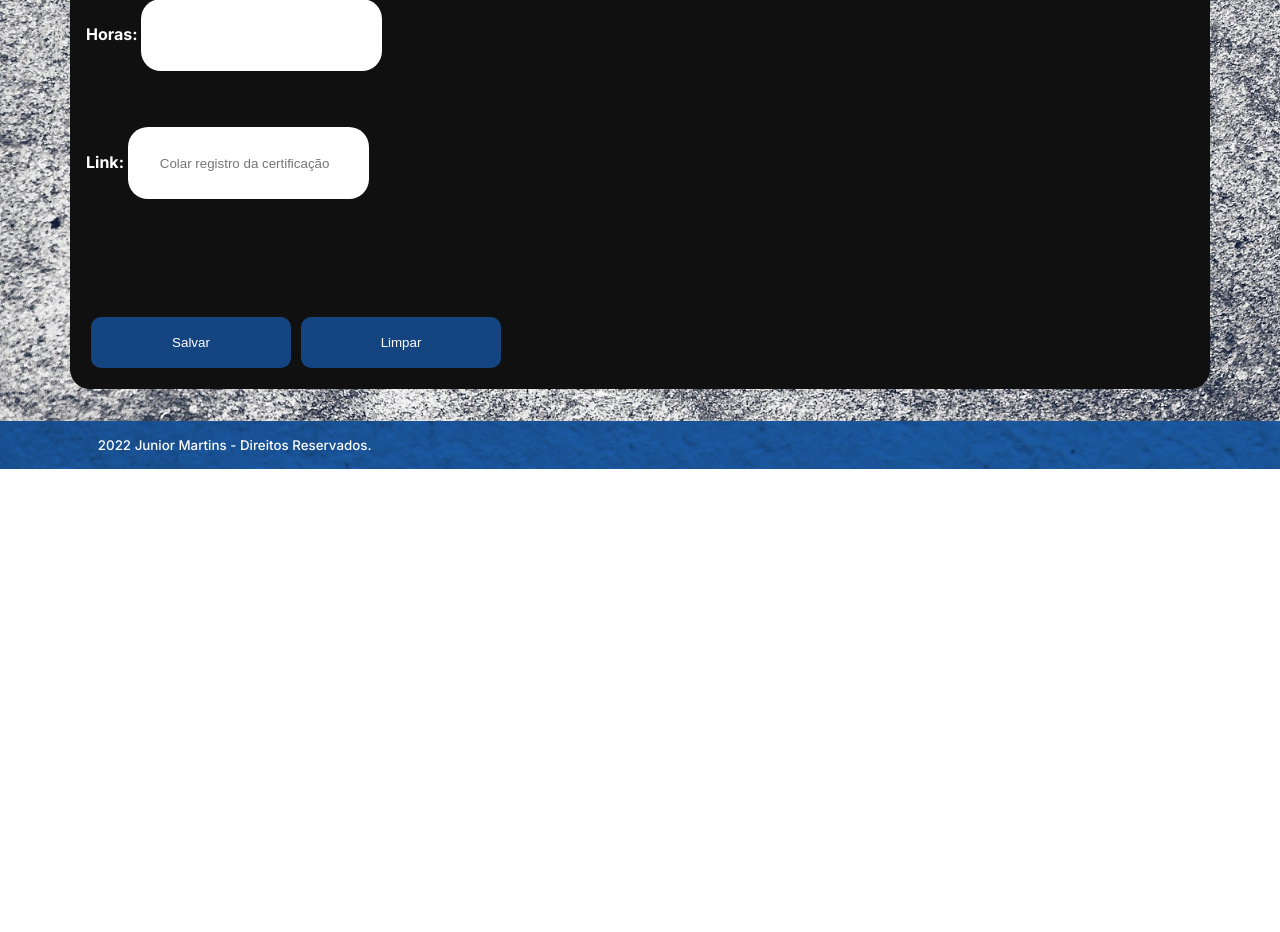
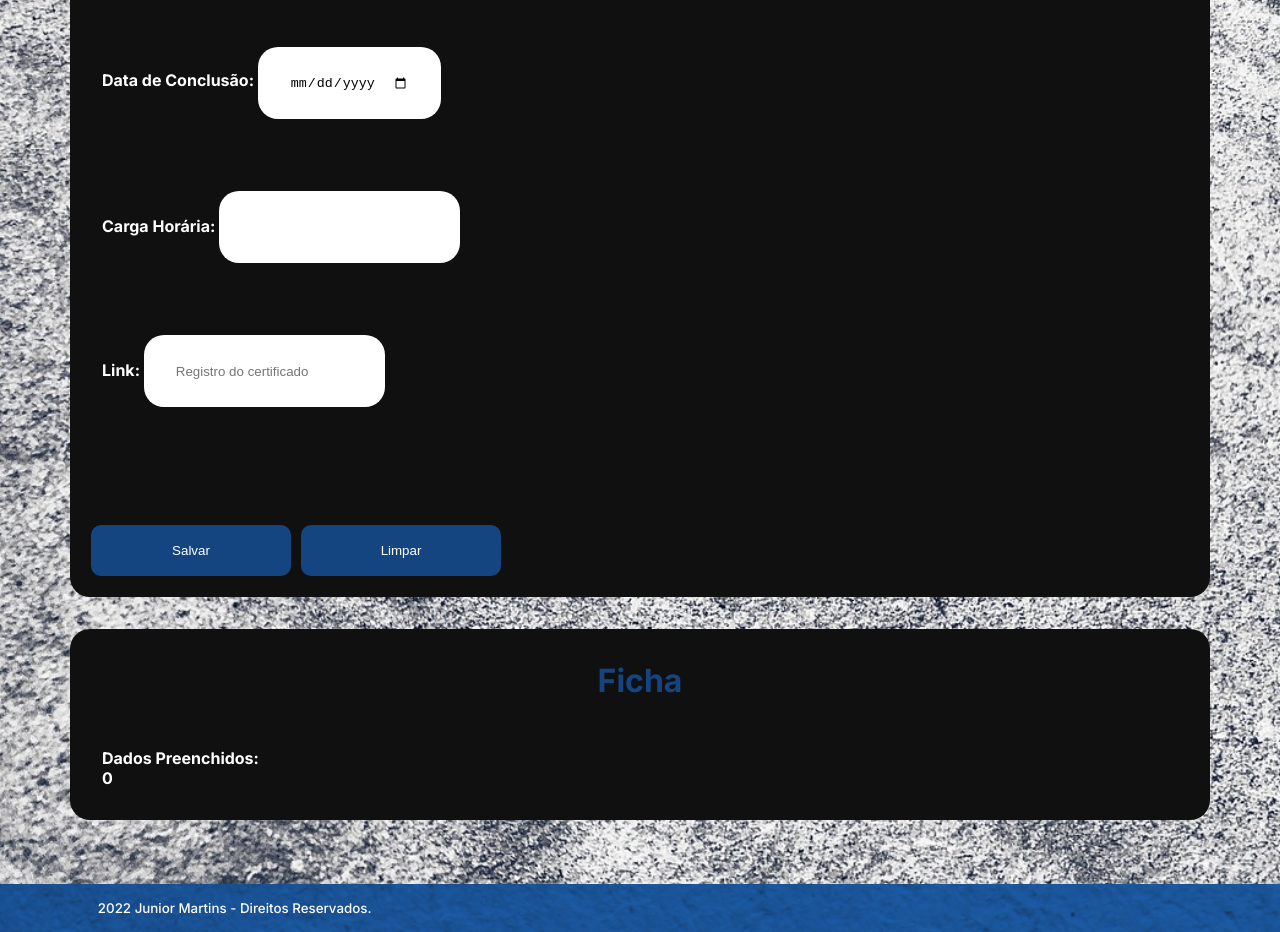
Before and after one commit to juniorsmartins/portfolio-com-angular, an Angular app in the folder portfolio/: page / in a window 1280 px wide. Shown: the part 900-1832 px from the top of the page. Before the commit the page ends 1369 px from the top, so only its background shows below. Built offline with nearby package versions, Linux system fonts and the light colour scheme.

Commit message:
Adição de Data Binding.

```diff
--- a/portfolio/src/app/componentes/especificos/cadastrar-cursos/cadastrar-cursos.component.css
+++ b/portfolio/src/app/componentes/especificos/cadastrar-cursos/cadastrar-cursos.component.css
@@ -11,11 +11,11 @@
   width: 200px;
 }
 
-.criar-cursos {
+.cadastrar-cursos {
   padding: 2rem 0;
 }
 
-.criar-cursos form {
+.cadastrar-cursos form {
   background: #101010;
 
   border: none;
@@ -27,13 +27,13 @@
   padding: 1rem;
 }
 
-.criar-cursos form label {
+.cadastrar-cursos form label {
   color: #ffffff;
   font-weight: bold;
-  margin: 0 0 1rem;
+  margin: 1rem 1rem 1rem 1rem;
 }
 
-.criar-cursos form .input {
+.cadastrar-cursos form .input {
   border: none;
   height: 40px;
   padding: 1rem 2rem;
@@ -42,7 +42,7 @@
 }
 
 
-.criar-cursos form .textarea {
+.cadastrar-cursos form .textarea {
   border: none;
   padding: 1rem 2rem;
   border-radius: 20px;
--- a/portfolio/src/app/componentes/especificos/cadastrar-cursos/cadastrar-cursos.component.html
+++ b/portfolio/src/app/componentes/especificos/cadastrar-cursos/cadastrar-cursos.component.html
@@ -1,4 +1,4 @@
-<section class="container criar-cursos ff-inter">
+<section class="container cadastrar-cursos ff-inter">
 
   <header class="header">
     <h2>Cadastrar Cursos</h2>
@@ -6,24 +6,39 @@
 
   <main>
     <form class="form">
-      <h2> {{ chapeus.formulario }} </h2>
+      <h2> {{ chapeus.formulario }} </h2> <!-- Interpolation -->
       <label for="titulo"> Titulo:
-        <input id="titulo" class="input" type="text" name="modelo-card" placeholder="Digitar nome">
+        <input id="titulo" class="input" type="text" name="modelo-card" placeholder="Digitar nome" [(ngModel)]="curso.titulo"> <!-- Two-way Binding -->
       </label>
       <label for="instituicao"> Instituição:
-        <input id="instituicao" class="input" type="text" name="modelo-card" placeholder="Digitar nome">
+        <input id="instituicao" class="input" type="text" name="modelo-card" placeholder="Digitar nome" [(ngModel)]="curso.instituicao"> <!-- Two-way Binding -->
       </label>
-      <label for="horas"> Horas:
-        <input id="horas" class="input" type="number" name="modelo-card">
+      <label for="dataConclusao"> Data de Conclusão:
+        <input id="dataConclusao" class="input" type="date" name="modelo-card" [(ngModel)]="curso.dataConclusao"> <!-- Two-way Binding -->
+      </label>
+      <label for="cargaHoraria"> Carga Horária:
+        <input id="cargaHoraria" class="input" type="number" name="modelo-card" [(ngModel)]="curso.cargaHoraria"> <!-- Two-way Binding -->
       </label>
       <label for="linkCertificado"> Link:
-        <input id="linkCertificado" class="input" type="text" name="modelo-card" placeholder="Colar registro da certificação">
+        <input id="linkCertificado" class="input" type="text" name="modelo-card" placeholder="Registro do certificado" [(ngModel)]="curso.link"> <!-- Two-way Binding -->
       </label>
       <div>
-        <button class="botao">Salvar</button>
-        <button class="botao">Limpar</button>
+        <button (click)="salvarCadastroDoCurso()" type="button" class="botao">Salvar</button> <!-- Event Binding -->
+        <button (click)="limparFormularioDoCurso()" type="button" class="botao">Limpar</button> <!-- Event Binding -->
       </div>
     </form>
+    <div class="container cadastrar-cursos ff-inter">
+      <form action="">
+        <h2 [textContent]="chapeus.ficha" class="header"></h2> <!-- Property Binding -->
+        <label for="ficha"> Dados Preenchidos:
+          <p type="text"> {{ curso.titulo }} </p> <!-- Interpolation -->
+          <p type="text"> {{ curso.instituicao }} </p> <!-- Interpolation -->
+          <p type="text"> {{ curso.dataConclusao }} </p> <!-- Interpolation -->
+          <p type="text"> {{ curso.cargaHoraria }} </p> <!-- Interpolation -->
+          <p type="text"> {{ curso.link }} </p> <!-- Interpolation -->
+        </label>
+      </form>
+    </div>
   </main>
 
 </section>
--- a/portfolio/src/app/componentes/especificos/cadastrar-cursos/cadastrar-cursos.component.ts
+++ b/portfolio/src/app/componentes/especificos/cadastrar-cursos/cadastrar-cursos.component.ts
@@ -11,16 +11,15 @@ export class CadastrarCursosComponent implements OnInit {
 
     chapeus = {
       formulario: 'Formulário',
-      salvar: 'Salvar',
-      limpar: 'Limpar'
+      ficha: 'Ficha'
   }
 
   curso = {
-    titulo: 'Microserviços com Java e Spring',
-    instituicao: 'Alura',
-    horas: 40,
-    link: 'www.etc.com.br'
-
+    titulo: '',
+    instituicao: '',
+    dataConclusao: '',
+    cargaHoraria: 0,
+    link: ''
   }
 
   constructor() { }
@@ -28,4 +27,12 @@ export class CadastrarCursosComponent implements OnInit {
   ngOnInit(): void {
   }
 
+  salvarCadastroDoCurso() {
+    alert("Curso cadastrado com sucesso!");
+  }
+
+  limparFormularioDoCurso() {
+    alert("Formulário limpo com sucesso!");
+  }
+
 }
```
